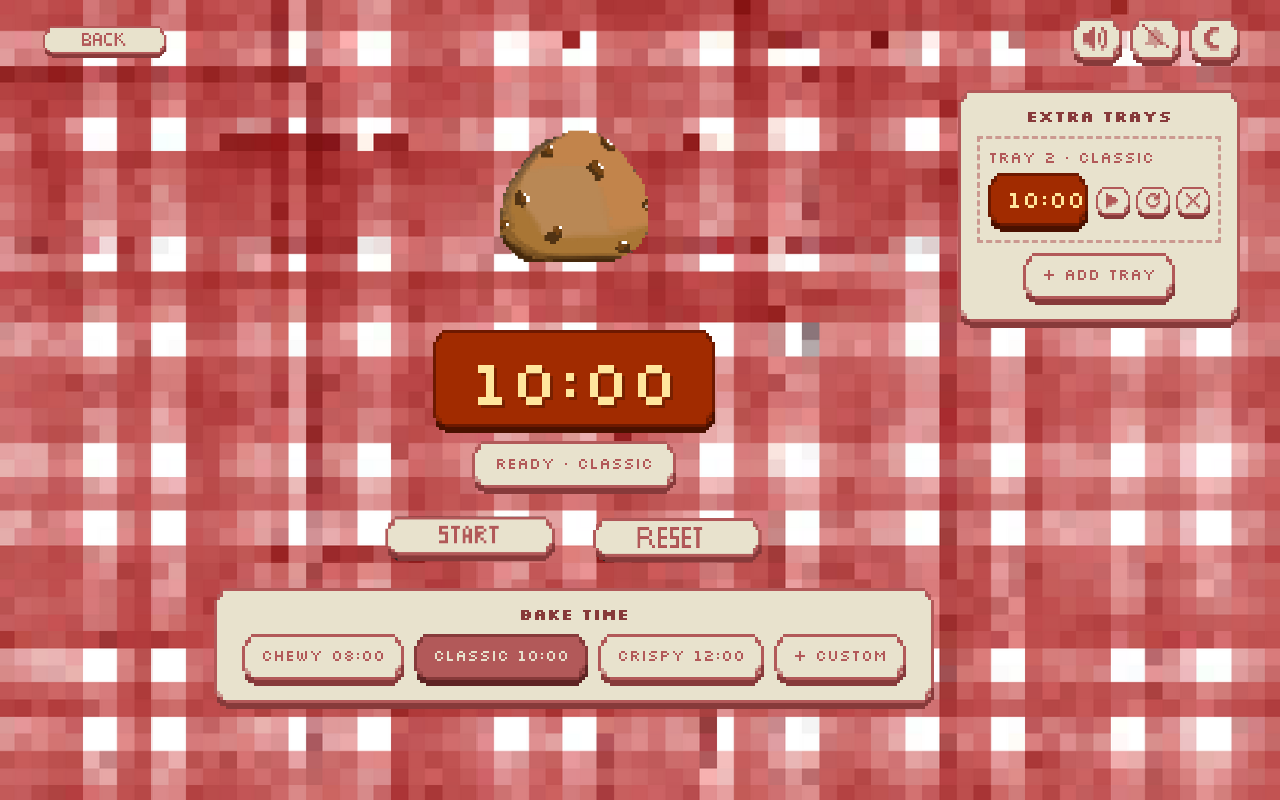
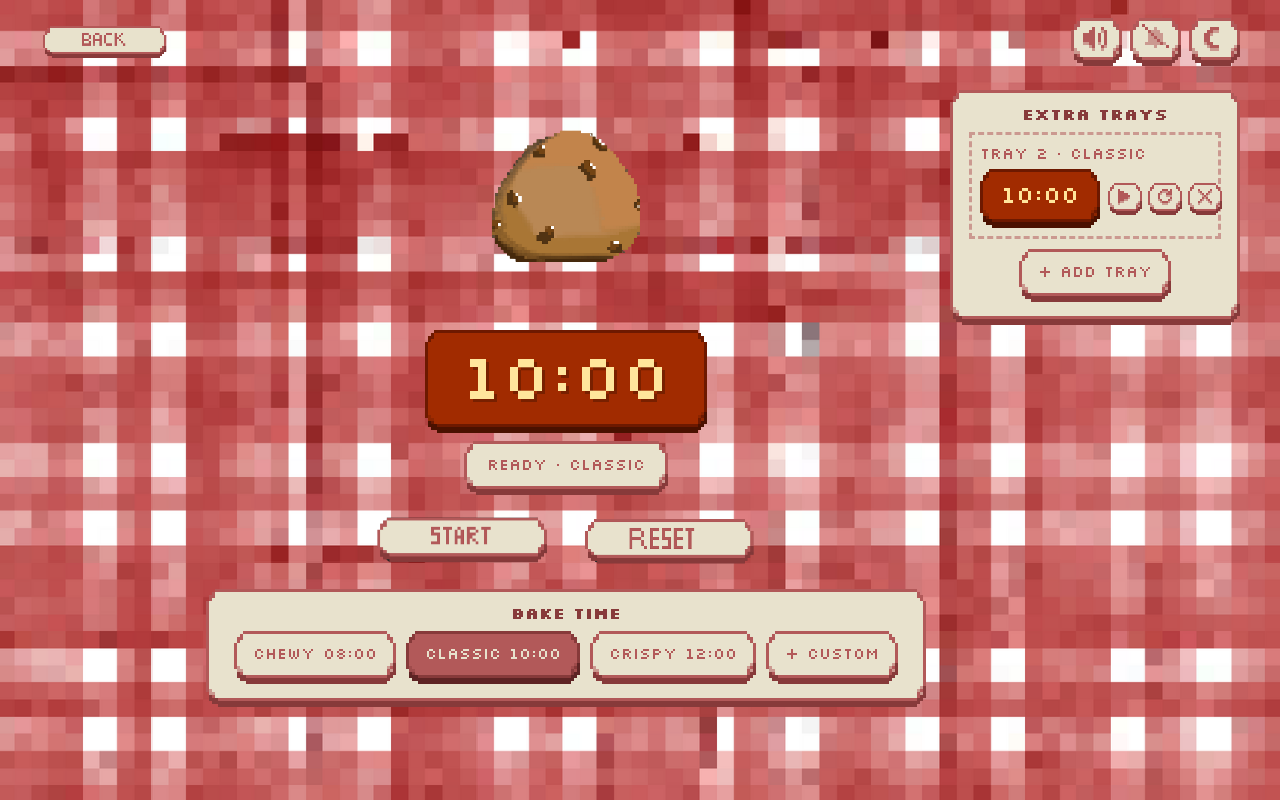
Before and after one commit to tynsoo/Cookie-Timer, a plain HTML site: page bake.html in a window 1280 px wide. Both pictures are taken after a click on the button "+ ADD TRAY". Drawn offline with Linux system fonts and the light colour scheme.

Commit message:
Center text inside its pixel frames
Measured each label's ink against the fill of its frame and evened out
the padding: the timer digits sat 6px low, tray times overflowed their
frame, number inputs were left-aligned beside hidden spinners, and the
chips and status label sat a pixel high.

Co-Authored-By: Claude Opus 5.5 <noreply@anthropic.com>
Claude-Session: https://claude.ai/code/session_01HGvkALP8eGs4dDU3oRLGyB

```diff
--- a/bake.html
+++ b/bake.html
@@ -172,7 +172,7 @@ html.dark .frame:not(.selected):not(.timer-frame) {
   text-transform: uppercase;
   color: var(--rose);
   cursor: pointer;
-  padding: 0 4px;
+  padding: 1px 4px 0;
   min-height: 0;
   line-height: 1.2;
   white-space: nowrap;
@@ -282,7 +282,7 @@ html.dark .frame:not(.selected):not(.timer-frame) {
   font-size: 64px;
   line-height: 1;
   letter-spacing: 0;
-  padding: 6px 22px 0;
+  padding: 0 22px 6px;
   font-variant-numeric: tabular-nums;
   text-shadow: 3px 3px 0 rgba(0, 0, 0, 0.25);
 }
@@ -299,7 +299,7 @@ html.dark .frame:not(.selected):not(.timer-frame) {
   font-size: 16px;
   letter-spacing: 0;
   text-transform: uppercase;
-  padding: 0 8px;
+  padding: 1px 8px 0;
 }
 
 /* ==================== CONTROLS ==================== */
@@ -325,6 +325,7 @@ html.dark .frame:not(.selected):not(.timer-frame) {
   text-transform: uppercase;
   color: var(--rose-dark);
   margin-bottom: 10px;
+  line-height: 1;
   text-align: center;
 }
 
@@ -368,6 +369,15 @@ html.dark .frame:not(.selected):not(.timer-frame) {
   border-bottom-width: 5px;
   border-radius: 0;
   padding: 4px 6px;
+  text-align: center;
+  -moz-appearance: textfield;
+  appearance: textfield;
+}
+
+#custom-form input::-webkit-outer-spin-button,
+#custom-form input::-webkit-inner-spin-button {
+  -webkit-appearance: none;
+  margin: 0;
 }
 
 #custom-form input:focus {
@@ -447,9 +457,10 @@ html.dark .frame:not(.selected):not(.timer-frame) {
 .tray-time {
   font-size: 24px;
   line-height: 1;
-  padding: 2px 4px 0;
+  padding: 1px 6px;
   text-align: center;
-  min-width: 100px;
+  min-width: max-content;
+  white-space: nowrap;
   font-variant-numeric: tabular-nums;
 }
 
```
